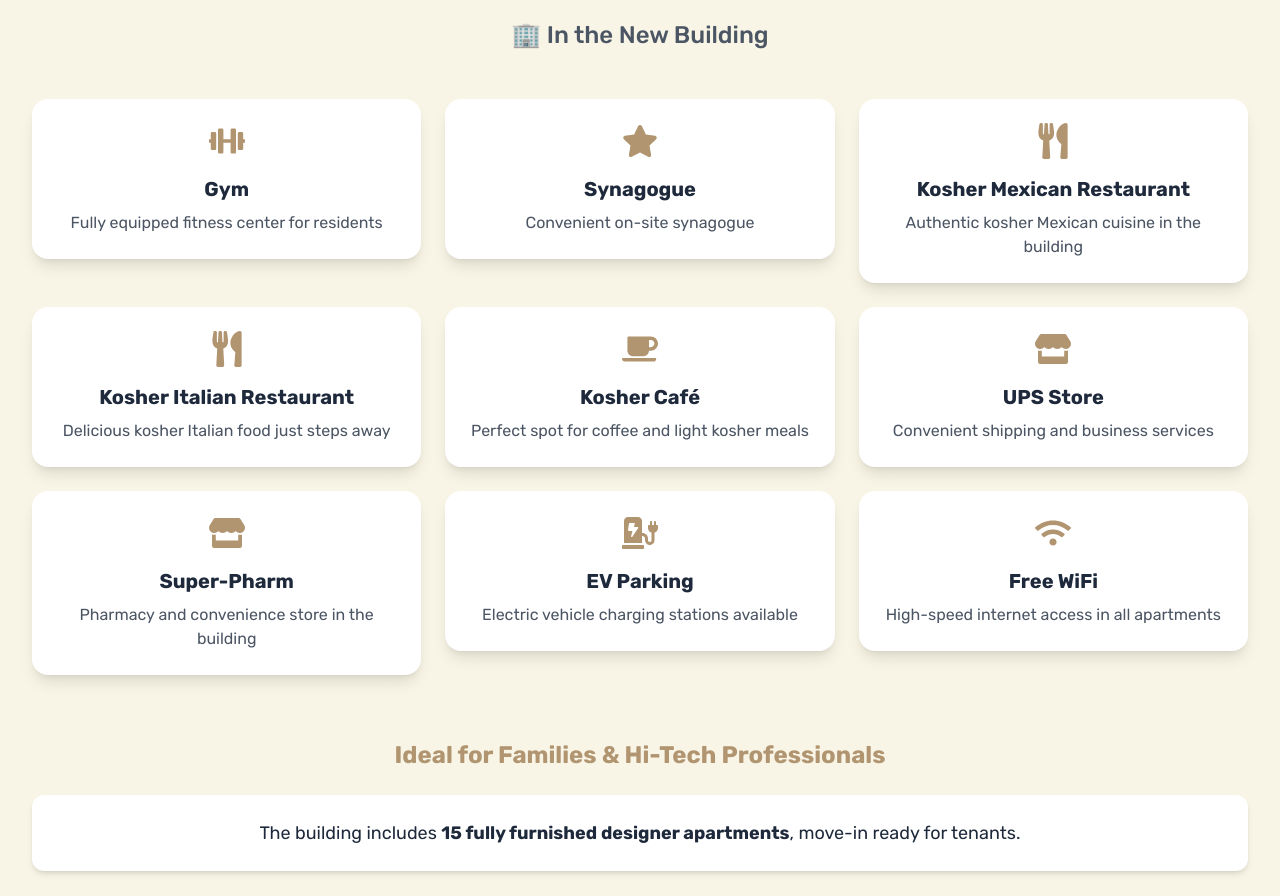
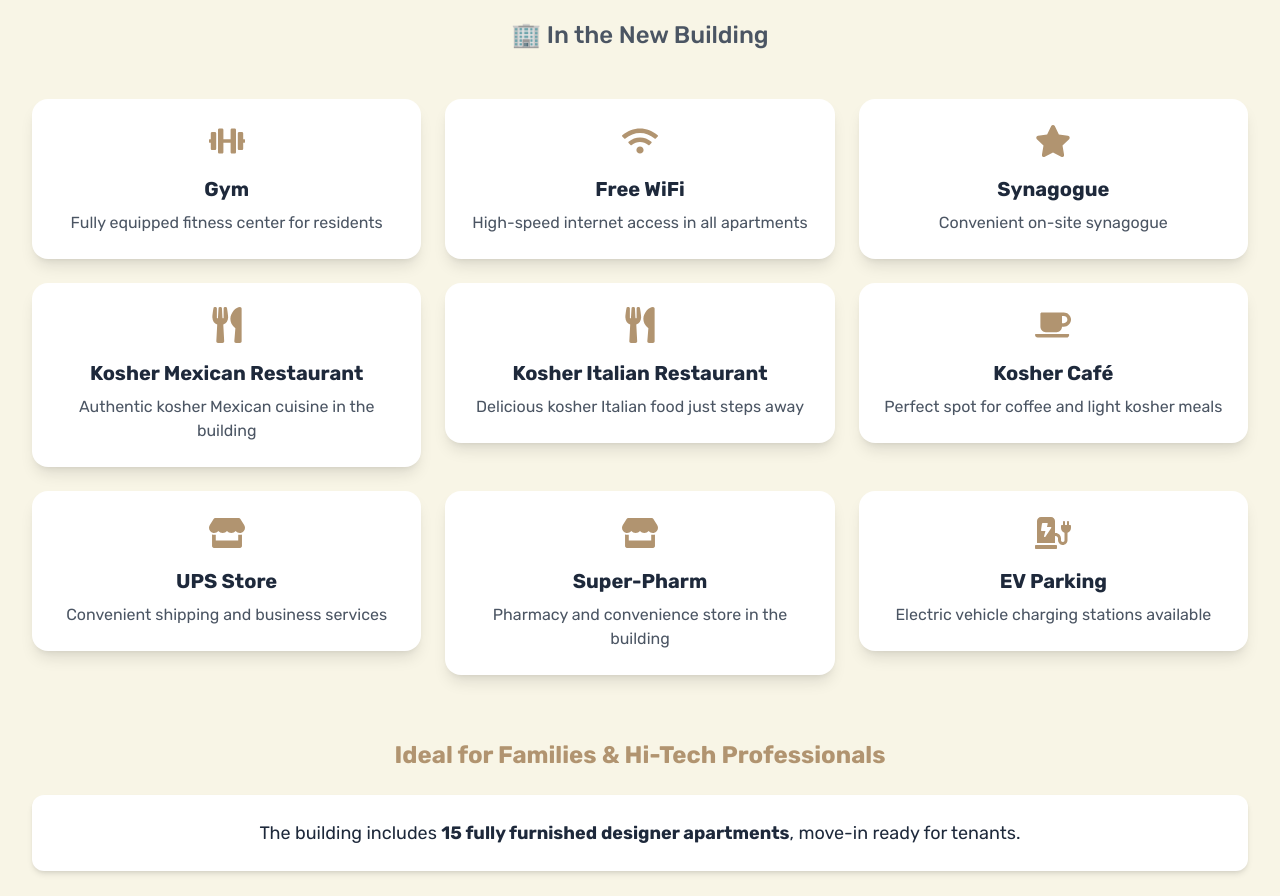
Before and after one commit to IdanHarari11/host770, a Next.js app: page / in a window 1280 px wide. Shown: the part 3493-4389 px from the top of the page. Built offline with nearby package versions, Linux system fonts and the light colour scheme; no server answers.

Commit message:
הוספת אפשרות חדשה לרשימת השירותים עם WiFi חינם, והסרת הכניסה הכפולה לרשימה.

```diff
--- a/src/components/sections/Amenities.jsx
+++ b/src/components/sections/Amenities.jsx
@@ -10,7 +10,7 @@ import Card from '../ui/Card';
 
 const amenities = [
   { icon: <FaDumbbell />, title: 'Gym', description: 'Fully equipped fitness center for residents' },
-
+  { icon: <FaWifi />, title: 'Free WiFi', description: 'High-speed internet access in all apartments' },
   { icon: <FaStar />, title: 'Synagogue', description: 'Convenient on-site synagogue' },
   { icon: <FaUtensils />, title: 'Kosher Mexican Restaurant', description: 'Authentic kosher Mexican cuisine in the building' },
   { icon: <FaUtensils />, title: 'Kosher Italian Restaurant', description: 'Delicious kosher Italian food just steps away' },
@@ -18,7 +18,6 @@ const amenities = [
   { icon: <FaStore />, title: 'UPS Store', description: 'Convenient shipping and business services' },
   { icon: <FaStore />, title: 'Super-Pharm', description: 'Pharmacy and convenience store in the building' },
   { icon: <FaChargingStation />, title: 'EV Parking', description: 'Electric vehicle charging stations available' },
-  { icon: <FaWifi />, title: 'Free WiFi', description: 'High-speed internet access in all apartments' },
 ];
 
 const container = {
```
